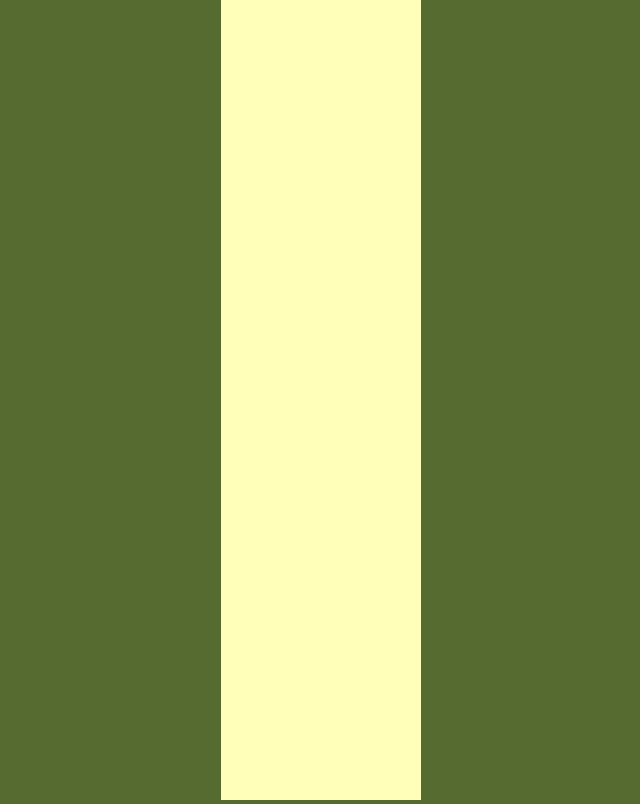
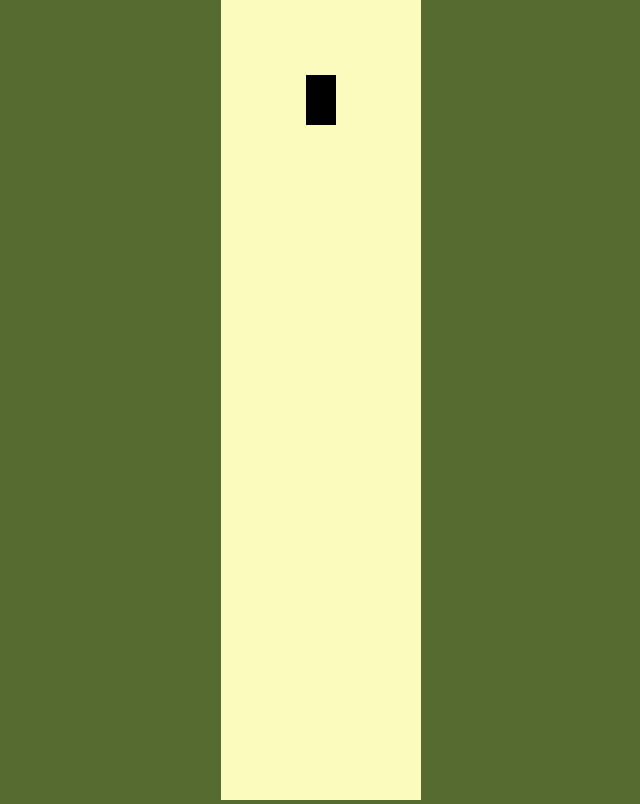
Before and after one commit to erenertemgit/self-driving-car-simulation, a plain HTML site: page index.html in a window 1280 px wide. Shown: the whole page, without its empty margins (319-959 px from the left). Drawn offline with Linux system fonts and the light colour scheme.

Commit message:
prepares car object

```diff
--- /dev/null
+++ b/car.js
@@ -0,0 +1,23 @@
+class Car{
+    constructor(x, y, width, height){
+        this.x = x;
+        this.y = y;
+        this.width = width;
+        this.height = height;
+
+        this.img = new Image();
+        this.img.src = "resources/30x50xcar.png"
+    }
+
+    draw(ctx){
+        ctx.beginPath();
+        ctx.rect(
+            this.x - this.width / 2, //x of the car is center of the car
+            this.y - this.height / 2,
+            this.width,
+            this.height
+        );
+
+        ctx.fill();
+    }
+}
--- a/index.html
+++ b/index.html
@@ -6,6 +6,8 @@
 
 <body>
     <canvas id="myCanvas"></canvas>
+    <script src="car.js"></script>
     <script src="main.js"></script>
 </body>
+
 </html>
--- a/main.js
+++ b/main.js
@@ -1,3 +1,7 @@
 const canvas=document.getElementById("myCanvas");
 canvas.height=window.innerHeight;
 canvas.width=200;
+
+const ctx = canvas.getContext("2d");
+const car = new Car(100,100,30,50); //x, y, weight, height
+car.draw(ctx);
--- a/style.css
+++ b/style.css
@@ -6,5 +6,5 @@ body{
 }
 
 #myCanvas{
-    background: rgb(255, 255, 186);
+    background: rgb(251, 251, 189);
 }
```
Also changed, not shown: resources/30x50xcar.png (added).
